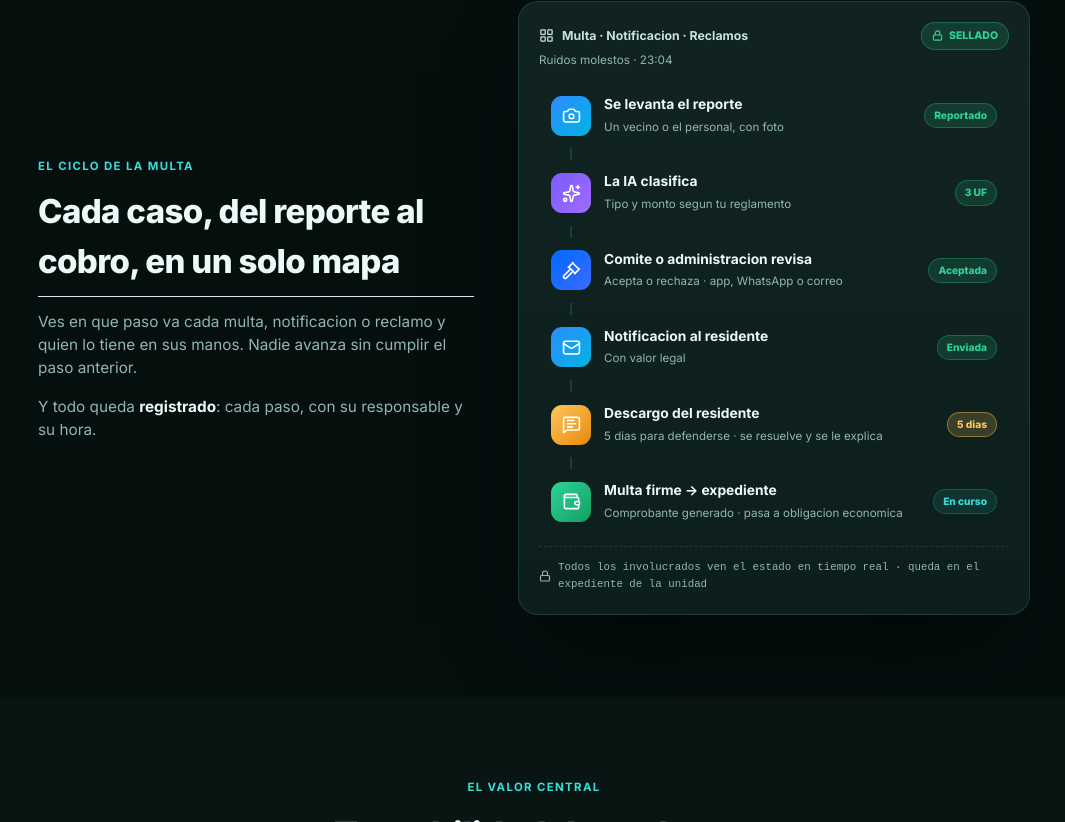
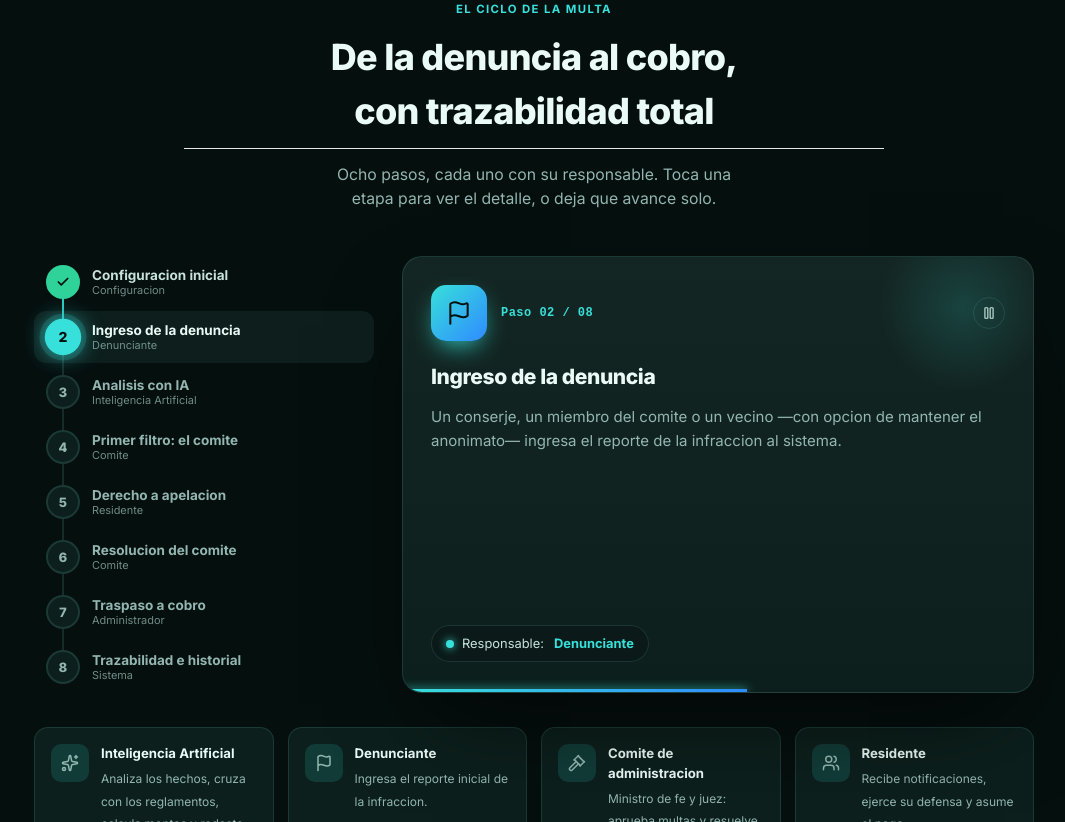
Before and after one commit to situaciones/vivepiola, a React (Vite) app in the folder frontend/: page / in a window 1280 px wide. Shown: the part 898-1720 px from the top of the page, without its empty margins (106-1171 px from the left). Built offline with nearby package versions, Linux system fonts and the light colour scheme.

Commit message:
Landing: reemplazar mapa por diagrama de flujo interactivo de 8 pasos con auto-avance, riel de progreso y actores

```diff
--- a/frontend/src/pages/Landing.css
+++ b/frontend/src/pages/Landing.css
@@ -166,6 +166,50 @@
 .vp footer .brand{color:var(--ink)}
 .vp footer .brand .mk{color:var(--h-cyan-ink)}
 
+/* ================= FLUJO INTERACTIVO ================= */
+.flujo{display:grid;grid-template-columns:340px 1fr;gap:28px;max-width:1000px;margin:0 auto;align-items:stretch}
+@media(max-width:820px){.flujo{grid-template-columns:1fr;gap:18px}}
+
+.stepper{position:relative;display:flex;flex-direction:column;gap:3px}
+.stepper-rail{position:absolute;left:28px;top:28px;bottom:28px;width:2px;background:var(--border);border-radius:2px;overflow:hidden}
+.stepper-fill{position:absolute;left:0;top:0;width:100%;background:linear-gradient(180deg,var(--cyan),#1b9e9a);transition:height .55s cubic-bezier(.4,0,.2,1);box-shadow:0 0 12px var(--cyan)}
+.step{display:flex;align-items:center;gap:12px;padding:9px 12px;border:0;background:transparent;border-radius:12px;cursor:pointer;text-align:left;font-family:inherit;transition:.2s;position:relative;z-index:1;width:100%}
+.step:hover{background:rgba(120,220,210,.05)}
+.step.now{background:rgba(120,220,210,.07)}
+.step-dot{width:34px;height:34px;flex-shrink:0;border-radius:50%;display:grid;place-items:center;font-weight:800;font-size:.86rem;background:var(--card);border:2px solid var(--border);color:var(--muted);transition:.25s;font-variant-numeric:tabular-nums}
+.step.done .step-dot{background:var(--green);border-color:var(--green);color:#04120e}
+.step.now .step-dot{background:var(--cyan);border-color:var(--cyan);color:#04120e;box-shadow:0 0 0 5px rgba(55,224,218,.16),0 0 22px -2px var(--cyan);transform:scale(1.07)}
+.step-label{display:flex;flex-direction:column;line-height:1.25;min-width:0}
+.step-label b{font-size:.9rem;font-weight:700;color:var(--muted);transition:.2s}
+.step-label em{font-size:.73rem;font-style:normal;color:var(--muted);opacity:.75}
+.step.done .step-label b,.step.now .step-label b{color:var(--ink-soft)}
+.step.now .step-label b{color:var(--ink)}
+
+.flow-panel{position:relative;background:linear-gradient(180deg,rgba(255,255,255,.03),transparent),var(--card);border:1px solid var(--border);border-radius:20px;padding:28px 28px 30px;box-shadow:var(--shadow-lg);overflow:hidden;display:flex;flex-direction:column}
+.flow-panel::before{content:"";position:absolute;top:-70px;right:-50px;width:240px;height:240px;border-radius:50%;background:radial-gradient(closest-side,rgba(55,224,218,.16),transparent 70%);pointer-events:none}
+.panel-head{position:relative;display:flex;align-items:center;gap:14px;margin-bottom:20px}
+.panel-ico{width:56px;height:56px;border-radius:15px;display:grid;place-items:center;color:#04120e;background:linear-gradient(135deg,#37e0da,#2f8bff);box-shadow:0 10px 26px -8px var(--cyan)}
+.panel-step{font-family:ui-monospace,monospace;font-size:.8rem;font-weight:700;color:var(--cyan);letter-spacing:.04em;flex:1}
+.panel-play{width:32px;height:32px;border-radius:50%;border:1px solid var(--border);background:transparent;color:var(--ink-soft);display:grid;place-items:center;cursor:pointer;transition:.2s;flex-shrink:0}
+.panel-play:hover{border-color:var(--cyan);color:var(--cyan)}
+.vp .panel-title{font-size:1.4rem;font-weight:800;color:var(--ink);margin-bottom:12px}
+.vp .panel-desc{font-size:1rem;line-height:1.62;color:var(--muted);margin-bottom:22px;flex:1}
+.panel-actor{align-self:flex-start;display:inline-flex;align-items:center;gap:8px;font-size:.86rem;color:var(--ink-soft);background:var(--bg-soft);border:1px solid var(--border);padding:8px 14px;border-radius:999px}
+.panel-actor b{color:var(--cyan);margin-left:2px}
+.dotmini{width:8px;height:8px;border-radius:50%;background:var(--cyan);box-shadow:0 0 8px var(--cyan)}
+.autobar{position:absolute;left:0;bottom:0;height:3px;background:linear-gradient(90deg,var(--cyan),#2f8bff);animation:autofill 4.2s linear forwards;box-shadow:0 0 10px var(--cyan)}
+@keyframes autofill{from{width:0}to{width:100%}}
+.fade{animation:panelFade .45s ease}
+@keyframes panelFade{from{opacity:0;transform:translateY(8px)}to{opacity:1;transform:none}}
+
+.actores{display:grid;grid-template-columns:repeat(auto-fit,minmax(210px,1fr));gap:14px;max-width:1000px;margin:34px auto 0}
+.actor{display:flex;gap:12px;align-items:flex-start;background:var(--card);border:1px solid var(--border);border-radius:14px;padding:16px}
+.actor-ico{width:38px;height:38px;flex-shrink:0;border-radius:10px;display:grid;place-items:center;background:color-mix(in srgb,var(--cyan) 14%,transparent);color:var(--cyan)}
+.actor b{display:block;font-size:.88rem;color:var(--ink);margin-bottom:3px}
+.actor span{font-size:.8rem;color:var(--muted);line-height:1.45}
+
+@media(prefers-reduced-motion:reduce){.autobar,.fade,.stepper-fill{animation:none;transition:none}}
+
 /* MOTION */
 .rise{opacity:0;transform:translateY(16px);animation:vp-rise .7s cubic-bezier(.2,.7,.2,1) forwards}
 .rise.d1{animation-delay:.05s}.rise.d2{animation-delay:.15s}.rise.d3{animation-delay:.28s}.rise.d4{animation-delay:.4s}
--- a/frontend/src/pages/Landing.jsx
+++ b/frontend/src/pages/Landing.jsx
@@ -1,8 +1,8 @@
 import { useEffect, useRef, useState } from 'react';
 import { Link } from 'react-router-dom';
 import {
-  Activity, AlertTriangle, ArrowRight, Bot, Camera, Check, CheckCircle2, FileText,
-  Gavel, LayoutGrid, Lock, Mail, MessageSquareText, Scale, ShieldCheck,
+  Activity, AlertTriangle, ArrowRight, Bot, Camera, Check, CheckCircle2, Database,
+  FileText, Flag, Gavel, Mail, MessageSquareText, Play, Pause, Scale, ShieldCheck,
   Sparkles, TrendingUp, Users, Wallet, X,
 } from 'lucide-react';
 import { useAuth } from '../context/AuthContext';
@@ -15,13 +15,31 @@ const EXIGENCIAS = [
   'Derecho a descargo',
 ];
 
-const NODOS = [
-  { cls: 'n1', Icon: Camera, titulo: 'Se levanta el reporte', sub: 'Un vecino o el personal, con foto', pill: 'ok', pillTxt: 'Reportado' },
-  { cls: 'n2', Icon: Sparkles, titulo: 'La IA clasifica', sub: 'Tipo y monto segun tu reglamento', pill: 'ok', pillTxt: '3 UF' },
-  { cls: 'n3', Icon: Gavel, titulo: 'Comite o administracion revisa', sub: 'Acepta o rechaza · app, WhatsApp o correo', pill: 'ok', pillTxt: 'Aceptada' },
-  { cls: 'n4', Icon: Mail, titulo: 'Notificacion al residente', sub: 'Con valor legal', pill: 'ok', pillTxt: 'Enviada' },
-  { cls: 'n5', Icon: MessageSquareText, titulo: 'Descargo del residente', sub: '5 dias para defenderse · se resuelve y se le explica', pill: 'warn', pillTxt: '5 dias' },
-  { cls: 'n6', Icon: Wallet, titulo: 'Multa firme → expediente', sub: 'Comprobante generado · pasa a obligacion economica', pill: '', pillTxt: 'En curso' },
+const FLUJO = [
+  { Icon: Database, actor: 'Configuracion', corto: 'Configuracion inicial', titulo: 'Configuracion inicial',
+    desc: 'Se carga la nomina de residentes (planilla tipo Excel) junto con todos los reglamentos aplicables: copropiedad, estacionamientos, uso de espacios comunes y mas.' },
+  { Icon: Flag, actor: 'Denunciante', corto: 'Ingreso de la denuncia', titulo: 'Ingreso de la denuncia',
+    desc: 'Un conserje, un miembro del comite o un vecino —con opcion de mantener el anonimato— ingresa el reporte de la infraccion al sistema.' },
+  { Icon: Sparkles, actor: 'Inteligencia Artificial', corto: 'Analisis con IA', titulo: 'Analisis con IA',
+    desc: 'La IA cruza los datos de la denuncia con los reglamentos: identifica los articulos infringidos, tipifica la falta, calcula el monto y redacta una propuesta formal de multa.' },
+  { Icon: Gavel, actor: 'Comite', corto: 'Primer filtro: el comite', titulo: 'Primer filtro: el comite revisa',
+    desc: 'El comite revisa la propuesta de la IA. Puede rechazarla (el proceso termina) o aprobarla. Si la aprueba, el sistema emite la notificacion al residente.' },
+  { Icon: MessageSquareText, actor: 'Residente', corto: 'Derecho a apelacion', titulo: 'Derecho a apelacion',
+    desc: 'El residente recibe la notificacion y tiene un plazo de 5 dias para presentar su apelacion a traves de los canales integrados: app, correo o WhatsApp.' },
+  { Icon: Scale, actor: 'Comite', corto: 'Resolucion del comite', titulo: 'Resolucion del comite',
+    desc: 'El comite evalua la apelacion. Puede mantener la multa intacta, aplicar un porcentaje de descuento (30%, 50%) o condonarla dejandola en cero.' },
+  { Icon: Wallet, actor: 'Administrador', corto: 'Traspaso a cobro', titulo: 'Traspaso a cobro',
+    desc: 'Si la resolucion determina que hay un monto a pagar, la instruccion pasa a la administracion para cargarla en la proxima boleta de gastos comunes.' },
+  { Icon: FileText, actor: 'Sistema', corto: 'Trazabilidad e historial', titulo: 'Trazabilidad e historial',
+    desc: 'Todo el proceso —fechas, actores, apelaciones y resoluciones— queda en un informe dentro de la carpeta digital del residente. El sistema aplica multiplicadores automaticos si hay reincidencia.' },
+];
+
+const ACTORES = [
+  { Icon: Sparkles, nombre: 'Inteligencia Artificial', rol: 'Analiza los hechos, cruza con los reglamentos, calcula montos y redacta.' },
+  { Icon: Flag, nombre: 'Denunciante', rol: 'Ingresa el reporte inicial de la infraccion.' },
+  { Icon: Gavel, nombre: 'Comite de administracion', rol: 'Ministro de fe y juez: aprueba multas y resuelve apelaciones.' },
+  { Icon: Users, nombre: 'Residente', rol: 'Recibe notificaciones, ejerce su defensa y asume el pago.' },
+  { Icon: Wallet, nombre: 'Administrador', rol: 'Ejecuta el cobro en el gasto comun, con un informe transparente.' },
 ];
 
 const ROLES = [
@@ -114,6 +132,54 @@ function BrandMark({ size = 17 }) {
   return <span className="mk"><ShieldCheck size={size} strokeWidth={2.4} /></span>;
 }
 
+function FlujoInteractivo() {
+  const [activo, setActivo] = useState(0);
+  const [pausado, setPausado] = useState(false);
+  const total = FLUJO.length;
+
+  useEffect(() => {
+    if (pausado) return undefined;
+    const id = setInterval(() => setActivo((a) => (a + 1) % total), 4200);
+    return () => clearInterval(id);
+  }, [pausado, total, activo]);
+
+  const paso = FLUJO[activo];
+  const PasoIcon = paso.Icon;
+
+  return (
+    <div className="flujo" onMouseEnter={() => setPausado(true)} onMouseLeave={() => setPausado(false)}>
+      <div className="stepper">
+        <div className="stepper-rail">
+          <span className="stepper-fill" style={{ height: `${(activo / (total - 1)) * 100}%` }} />
+        </div>
+        {FLUJO.map((p, i) => {
+          const estado = i < activo ? 'done' : i === activo ? 'now' : '';
+          return (
+            <button key={p.corto} type="button" className={`step ${estado}`} onClick={() => setActivo(i)} aria-current={i === activo}>
+              <span className="step-dot">{i < activo ? <Check size={14} strokeWidth={3} /> : i + 1}</span>
+              <span className="step-label"><b>{p.corto}</b><em>{p.actor}</em></span>
+            </button>
+          );
+        })}
+      </div>
+
+      <div className="flow-panel">
+        <div className="panel-head">
+          <span className="panel-ico"><PasoIcon size={26} strokeWidth={1.9} /></span>
+          <span className="panel-step">Paso {String(activo + 1).padStart(2, '0')} / {String(total).padStart(2, '0')}</span>
+          <button type="button" className="panel-play" onClick={() => setPausado((p) => !p)} aria-label={pausado ? 'Reanudar' : 'Pausar'}>
+            {pausado ? <Play size={14} /> : <Pause size={14} />}
+          </button>
+        </div>
+        <h3 key={`t${activo}`} className="panel-title fade">{paso.titulo}</h3>
+        <p key={`d${activo}`} className="panel-desc fade">{paso.desc}</p>
+        <div className="panel-actor"><span className="dotmini" /> Responsable: <b>{paso.actor}</b></div>
+        {!pausado && <span className="autobar" key={activo} />}
+      </div>
+    </div>
+  );
+}
+
 export default function Landing() {
   const { usuario } = useAuth();
   const rutaApp = usuario ? '/app' : '/login';
@@ -197,35 +263,22 @@ export default function Landing() {
         <canvas id="terrain" ref={terrainRef} aria-hidden="true" />
       </header>
 
-      {/* ---------- FLUJO / MAPA ---------- */}
+      {/* ---------- FLUJO INTERACTIVO ---------- */}
       <section id="flujo">
-        <div className="wrap flow-grid">
-          <div className="flow-copy">
-            <div className="eye">El ciclo de la multa</div>
-            <h2>Cada caso, del reporte al cobro, en un solo mapa</h2>
-            <p>Ves en que paso va cada multa, notificacion o reclamo y quien lo tiene en sus manos.
-              Nadie avanza sin cumplir el paso anterior.</p>
-            <p>Y todo queda <strong>registrado</strong>: cada paso, con su responsable y su hora.</p>
+        <div className="wrap">
+          <div className="sec-head">
+            <div className="sec-eye">El ciclo de la multa</div>
+            <h2>De la denuncia al cobro, con trazabilidad total</h2>
+            <p>Ocho pasos, cada uno con su responsable. Toca una etapa para ver el detalle, o deja que avance solo.</p>
           </div>
-          <div className="map">
-            <div className="map-top">
-              <span className="map-title"><LayoutGrid size={15} strokeWidth={2} /> Multa · Notificacion · Reclamos</span>
-              <span className="seal"><Lock size={11} strokeWidth={2.4} /> SELLADO</span>
-            </div>
-            <div className="map-sub">Ruidos molestos · 23:04</div>
-            <div className="nodes">
-              {NODOS.map((n, i) => (
-                <div key={n.cls}>
-                  <div className={`node ${n.cls}`}>
-                    <span className="ico"><n.Icon size={19} strokeWidth={2} /></span>
-                    <div className="body"><b>{n.titulo}</b><small>{n.sub}</small></div>
-                    <span className={`pill ${n.pill}`}>{n.pillTxt}</span>
-                  </div>
-                  {i < NODOS.length - 1 && <div className="connector" />}
-                </div>
-              ))}
-            </div>
-            <div className="map-foot"><Lock size={12} strokeWidth={2.2} /> Todos los involucrados ven el estado en tiempo real · queda en el expediente de la unidad</div>
+          <FlujoInteractivo />
+          <div className="actores">
+            {ACTORES.map((a) => (
+              <div key={a.nombre} className="actor">
+                <span className="actor-ico"><a.Icon size={18} strokeWidth={2} /></span>
+                <div><b>{a.nombre}</b><span>{a.rol}</span></div>
+              </div>
+            ))}
           </div>
         </div>
       </section>
```
